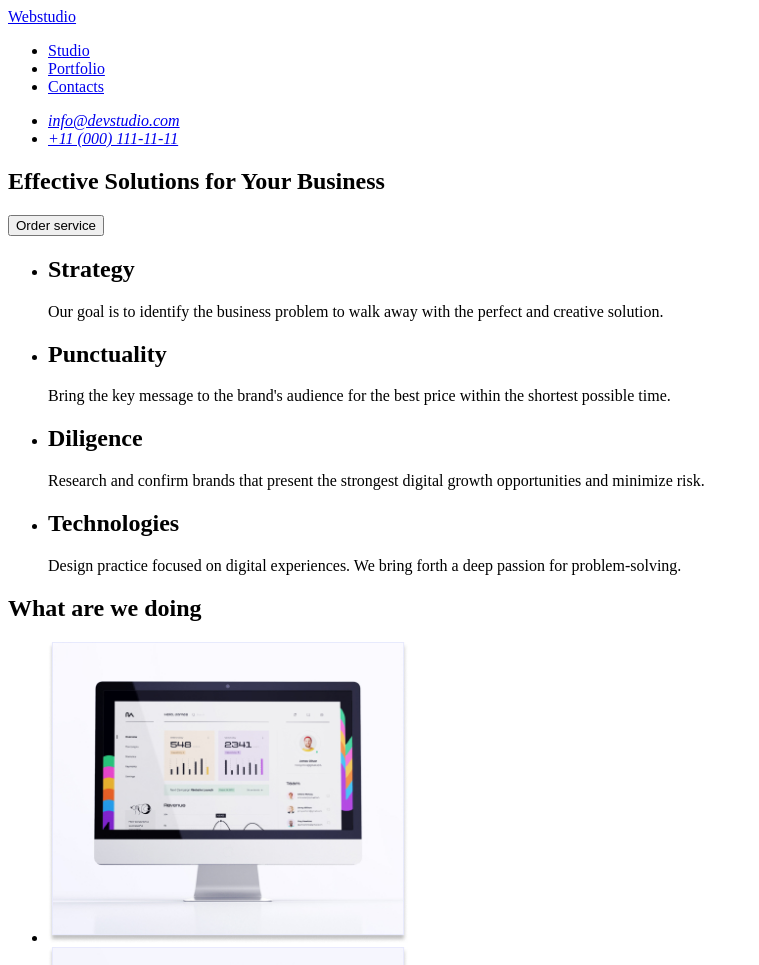
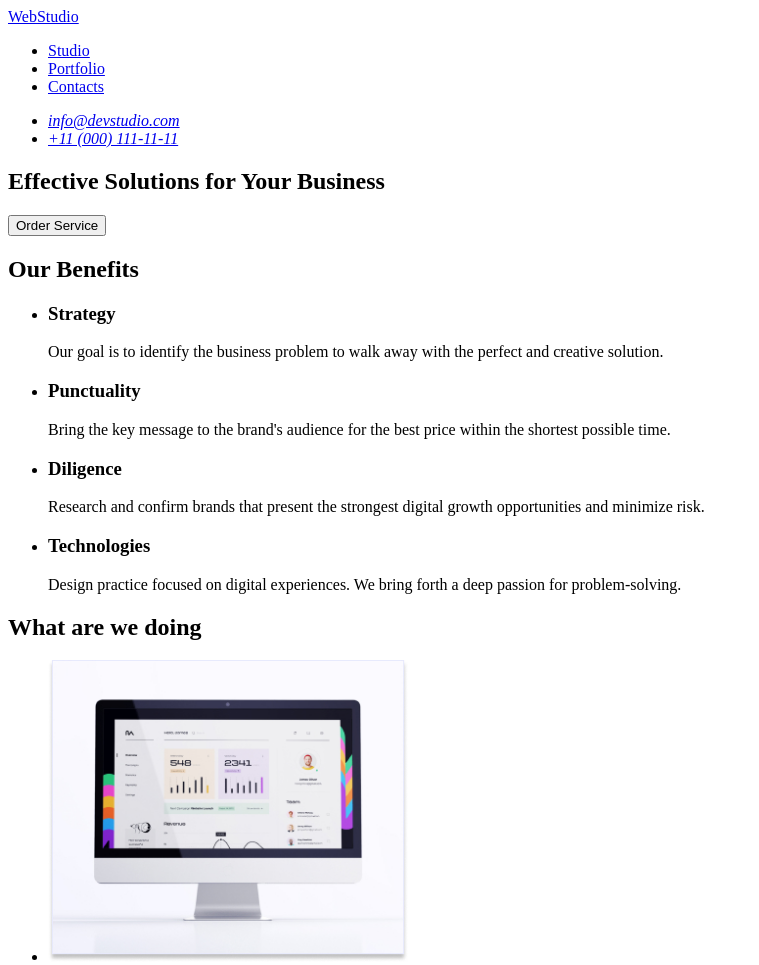
Before and after one commit to AlinaStadnyk/AlinaStadnyk-goit-markup-hw-01, a plain HTML site: page index.html in a window 1280 px wide. Shown: the top 965 px of the page, without its empty margins (0-759 px from the left). Drawn offline with Linux system fonts and the light colour scheme.

Commit message:
new version

```diff
--- a/index.html
+++ b/index.html
@@ -9,7 +9,7 @@
   <body>
     <header>
       <nav>
-        <a href="./index.html">Webstudio</a>
+       <a href="./index.html">WebStudio</a>
         <ul>
           <li><a href="studio.html">Studio</a></li>
           <li><a href="portfolio.html">Portfolio</a></li>
@@ -31,31 +31,32 @@
       <h1>Effective Solutions
           for Your Business</h1>
 
-            <button type="button">Order service</button>
+            <button type="button">Order Service</button>
 
 
       </section>
       <!-- Benefits -->
       <section>
+        <h2>Our Benefits</h2>
         <ul>
           <li>
-            <h2>Strategy</h2>
+            <h3>Strategy</h3>
             <p>Our goal is to identify the business
             problem to walk away with the perfect and creative solution.</p>
           </li>
           <li>
-            <h2>Punctuality
-            </h2>
+            <h3>Punctuality
+            </h3>
 <p>Bring the key message to the brand's audience for the best price within the shortest possible time.</p>
           </li>
           <li>
-            <h2>Diligence
-            </h2>
+            <h3>Diligence
+            </h3>
             <p>Research and confirm brands that present the strongest digital growth opportunities and minimize risk.</p>
           </li>
           <li>
-            <h2>Technologies
-            </h2>
+            <h3>Technologies
+            </h3>
             <p>Design practice focused on digital experiences. We bring forth a deep passion for problem-solving.</p>
           </li>
         </ul>
@@ -84,7 +85,7 @@
     </main>
 
     <footer>
-      <a href="./index.html">Webstudio</a>
+      <a href="./index.html">WebStudio</a>
       <p>
         Increase the flow of customers and sales for your business with digital marketing & growth solutions.
       </p>
```
